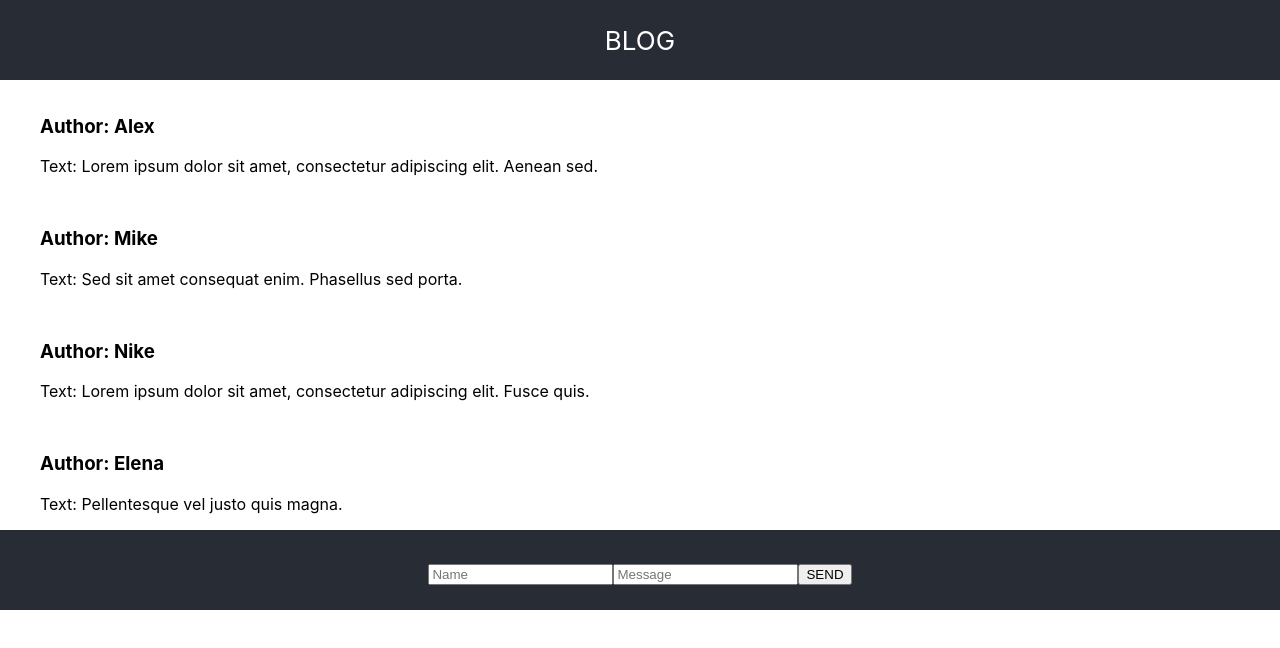
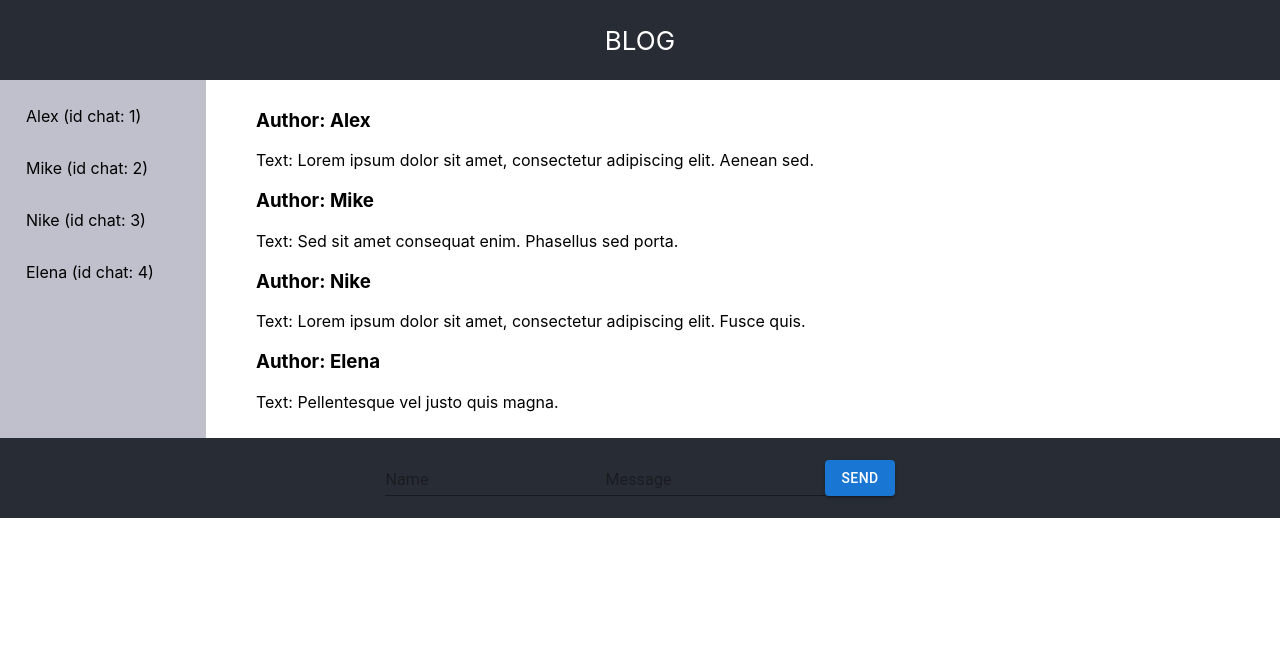
Before and after one commit to AlexZubareff/react_blog, a React (Create React App) app: page / in a window 1280 px wide. Shown: the top 648 px of the page. Built offline with nearby package versions, Linux system fonts and the light colour scheme.

Commit message:
hw-3 begin

```diff
--- a/package.json
+++ b/package.json
@@ -3,6 +3,9 @@
   "version": "0.1.0",
   "private": true,
   "dependencies": {
+    "@emotion/react": "^11.10.5",
+    "@emotion/styled": "^11.10.5",
+    "@mui/material": "^5.10.12",
     "@testing-library/jest-dom": "^5.16.5",
     "@testing-library/react": "^13.4.0",
     "@testing-library/user-event": "^13.5.0",
--- a/src/App.css
+++ b/src/App.css
@@ -10,7 +10,7 @@
 }
 
 .Body {
-  width: 1200px;
+  /* width: 1200px; */
   display: flex;
   flex-direction:row;
   justify-content: left;
@@ -21,14 +21,14 @@
   list-style-type: none;
 }
 
-/* .Left {
+.Left {
   background-color: rgb(192, 192, 204);
-  width: 600px;
+  width: 15%;
   padding: 10px;
-} */
+}
 
 .Right {
-  width: 600px;
+  width: 85%;
   padding: 10px;
 }
 
@@ -68,6 +68,7 @@
   /* min-height: calc(100vh - 550px); */
 }
 
+
 .App-link {
   color: #61dafb;
 }
--- a/src/App.js
+++ b/src/App.js
@@ -1,13 +1,16 @@
 import { useEffect, useState } from 'react';
 import './App.css';
 import { Message } from './components/Message';
+import { FormSendMessage } from './components/FormSendMessage';
+import List from '@mui/material/List';
+import ListItem from '@mui/material/ListItem';
+import ListItemButton from '@mui/material/ListItemButton';
+
 
 
 
 
 export const App = (data) => {
-
-
 
   const messageList = [
     {
@@ -30,31 +33,47 @@ export const App = (data) => {
 
   const [textMessage, setTextMessage] = useState(messageList);
 
-    function sendText(ev) {
-        ev.preventDefault()
-        const newMessage = {
-          name: ev.target.elements.author.value,
-          text: ev.target.elements.text.value
-        }
-        console.log(newMessage)
-        setTextMessage([...textMessage, newMessage])
-        console.log(ev.target.elements.text.value)
-    }
+
+  const chatList = [
+    {
+      name: 'Alex',
+      id: '1'
+    },
+    {
+      name: 'Mike',
+      id: '2'    },
+    {
+      name: 'Nike',
+      id: '3'    },
+    {
+      name: 'Elena',
+      id: '4'    },
+  ]
+
+  const [chat, setChat] = useState(chatList);
 
 
-  // useEffect((data) => {
-  //   const newMessage = {
-  //     name: 'Bot',
-  //     text: 'Hello, guest!'
-  //   }
+  // // useEffect((data) => {
+  // //   const newMessage = {
+  // //     name: 'Bot',
+  // //     text: 'Hello, guest!'
+  // //   }
 
-  //   setTextMessage([...textMessage, newMessage])
-  //   console.log(textMessage)
-  //  setTextMessage(messageList)
-  // }, [])
+  // //   setTextMessage([...textMessage, newMessage])
+  // //   console.log(textMessage)
+  // //  setTextMessage(messageList)
+  // // }, [])
 
+  const startChatList = chat.map((item) => {
+    return <List>
+      <ListItem disablePadding disableMargin>
+        <ListItemButton>{item.name} (id chat: {item.id})</ListItemButton>
+      </ListItem>
+    </List>;
 
-  const res = textMessage.map((item) => {
+  })
+
+  const startMessageList = textMessage.map((item) => {
     return <ul className='list'>
       <li><h3>Author: {item.name}</h3></li>
       <li>Text: {item.text}</li>
@@ -65,19 +84,22 @@ export const App = (data) => {
   return (
       <div className="App">
         <header className='App-header '>BLOG</header>
-        <div className='Body'>
 
-        </div>
-          <Message className="Right"/>
-          {res}
+          <div className='Body'>
+            <div className='Left'>
+            {startChatList}
+            </div>
+
+            <div className='Right'>
+              {/* <Message className="Right"/> */}
+              {startMessageList}
+            </div>
+
+          </div>
         <footer className='App-footer'>
-        <form onSubmit={sendText}>
-        <input type="text" name="author" placeholder='Name'></input>
-        <input type="text" name="text" placeholder='Message'></input>
-        <button >SEND</button>
-        </form>
+          <FormSendMessage Message = {textMessage} handleSendMessage = {setTextMessage}/>
+        </footer>
 
-        </footer>
       </div>
   );
 }
--- /dev/null
+++ b/src/components/FormSendMessage.jsx
@@ -0,0 +1,42 @@
+import Button from '@mui/material/Button';
+import TextField from '@mui/material/TextField';
+import Input from '@mui/material/Input';
+
+export const FormSendMessage = ({Message, handleSendMessage}) => {
+
+    const handleSend = () => {
+        // ev.preventDefault()
+        const newMessage = {
+            name: '333',
+            text: '444444'
+          }
+          console.log(newMessage)
+
+        handleSendMessage([...Message, newMessage])
+        // console.log(ev.target.elements.name.value)
+        //     console.log(ev.target.elements.text.value)
+        }
+
+
+
+        // function sendText(ev) {
+        //     ev.preventDefault()
+        //     const newMessage = {
+        //       name: ev.target.elements.author.value,
+        //       text: ev.target.elements.text.value
+        //     }
+        //     console.log(newMessage)
+        //     setTextMessage([...textMessage, newMessage])
+        //     console.log(ev.target.elements.text.value)
+        // }
+
+
+    return <>
+    <form onSubmit={handleSend}>
+        <Input size="small" type="text" name="author" placeholder='Name'></Input>
+        <Input size="small" type="text" name="text" placeholder='Message'></Input>
+        <Button variant="contained">SEND</Button>
+    </form>
+    </>
+
+}
```
Also changed, not shown: src/components/Message.jsx (+41 -1 lines), 2 other files (tests, documents, lock files or other folders).
